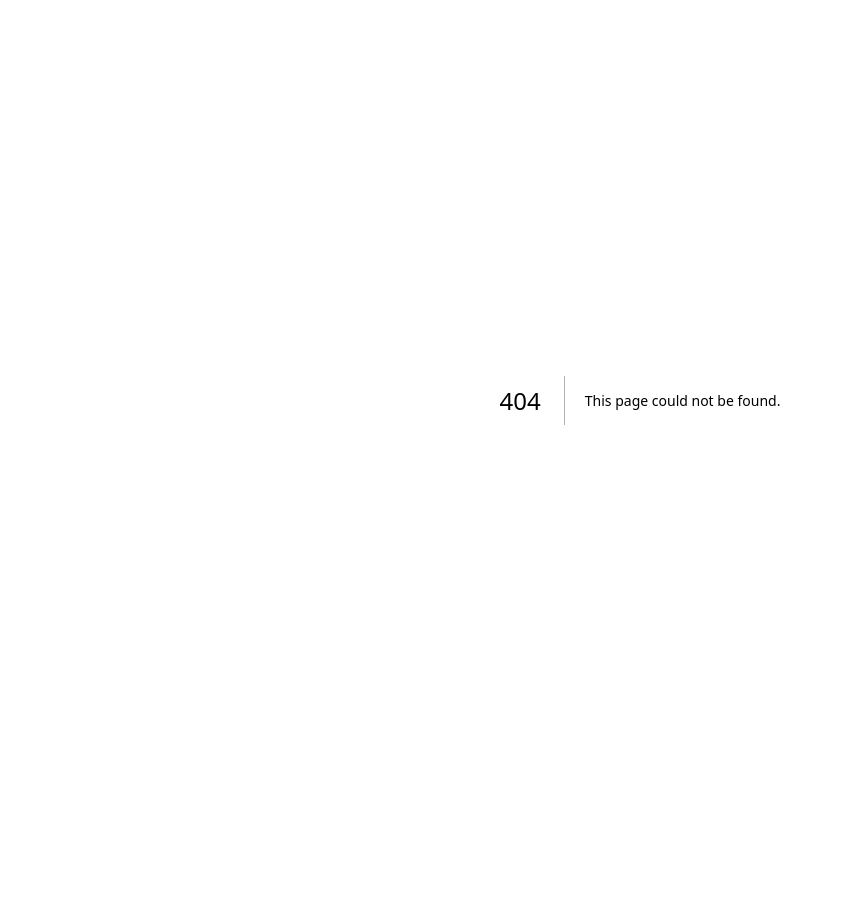
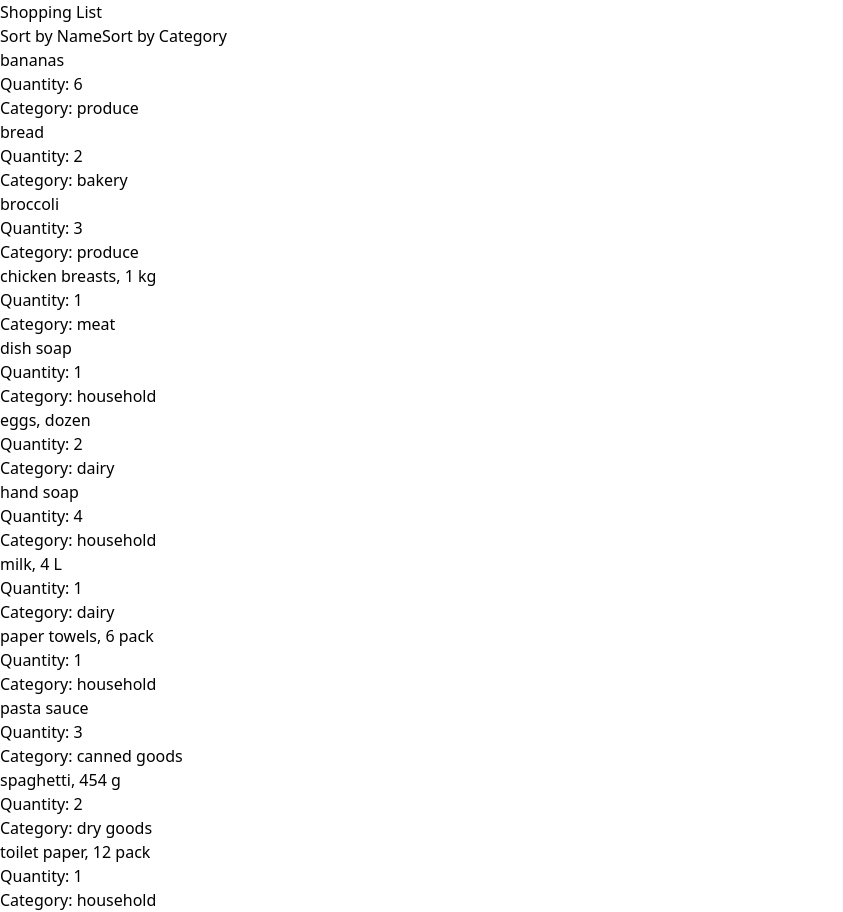
Before and after one commit to louispadillo/cprg306a-assignment, a Next.js app: page /week-6 in a window 1280 px wide. Before the commit this address had no page. Shown: the whole page, without its empty margins (0-843 px from the left). Before the commit the page ends 800 px from the top, so only its background shows below. Built offline with nearby package versions, Linux system fonts and the light colour scheme.

Commit message:
Add files via upload

```diff
--- /dev/null
+++ b/app/week-6/item-list.js
@@ -0,0 +1,56 @@
+"use client";
+
+import { useState } from "react";
+import Item from "./item";
+import items from "./items.json";
+
+export default function ItemList() {
+
+    const [sortBy, setSortBy] = useState("name");
+
+
+    const sortedItems = [...items].sort((a, b) => {
+
+        if (sortBy === "name") {
+            return a.name.localeCompare(b.name);
+        }
+
+        if (sortBy === "category") {
+            return a.category.localeCompare(b.category);
+        }
+
+        return 0;
+    });
+
+
+    return (
+        <div>
+
+            <button
+                onClick={() => setSortBy("name")}
+            >
+                Sort by Name
+            </button>
+
+
+            <button
+                onClick={() => setSortBy("category")}
+            >
+                Sort by Category
+            </button>
+
+
+            <ul>
+                {sortedItems.map((item) => (
+                    <Item
+                        key={item.id}
+                        name={item.name}
+                        quantity={item.quantity}
+                        category={item.category}
+                    />
+                ))}
+            </ul>
+
+        </div>
+    );
+}
--- /dev/null
+++ b/app/week-6/item.js
@@ -0,0 +1,9 @@
+export default function Item({ name, quantity, category }) {
+    return (
+        <li>
+            <h2>{name}</h2>
+            <p>Quantity: {quantity}</p>
+            <p>Category: {category}</p>
+        </li>
+    );
+}
--- /dev/null
+++ b/app/week-6/items.json
@@ -0,0 +1,74 @@
+[
+  {
+    "id": "1h2GJKH12gkHG31h1H",
+    "name": "milk, 4 L",
+    "quantity": 1,
+    "category": "dairy"
+  },
+  {
+    "id": "2KJH3k2j3H1k2J3K1H",
+    "name": "bread",
+    "quantity": 2,
+    "category": "bakery"
+  },
+  {
+    "id": "3h2KJH3k2j3H1k2J3",
+    "name": "eggs, dozen",
+    "quantity": 2,
+    "category": "dairy"
+  },
+  {
+    "id": "4k2J3K1H2GJKH12gk",
+    "name": "bananas",
+    "quantity": 6,
+    "category": "produce"
+  },
+  {
+    "id": "5H1h1H2KJH3k2j3H",
+    "name": "broccoli",
+    "quantity": 3,
+    "category": "produce"
+  },
+  {
+    "id": "6H1k2J3K1H2GJKH1",
+    "name": "chicken breasts, 1 kg",
+    "quantity": 1,
+    "category": "meat"
+  },
+  {
+    "id": "7gkHG31h1H2KJH3k",
+    "name": "pasta sauce",
+    "quantity": 3,
+    "category": "canned goods"
+  },
+  {
+    "id": "8j3H1k2J3K1H2GJK",
+    "name": "spaghetti, 454 g",
+    "quantity": 2,
+    "category": "dry goods"
+  },
+  {
+    "id": "9H12gkHG31h1H2KJ",
+    "name": "toilet paper, 12 pack",
+    "quantity": 1,
+    "category": "household"
+  },
+  {
+    "id": "10H3k2j3H1k2J3K1",
+    "name": "paper towels, 6 pack",
+    "quantity": 1,
+    "category": "household"
+  },
+  {
+    "id": "11k2J3K1H2GJKH12",
+    "name": "dish soap",
+    "quantity": 1,
+    "category": "household"
+  },
+  {
+    "id": "12GJKH12gkHG31h1",
+    "name": "hand soap",
+    "quantity": 4,
+    "category": "household"
+  }
+]
--- /dev/null
+++ b/app/week-6/page.js
@@ -0,0 +1,13 @@
+import ItemList from "./item-list";
+
+export default function Page() {
+    return (
+        <main>
+
+            <h1>Shopping List</h1>
+
+            <ItemList />
+
+        </main>
+    );
+}
```
